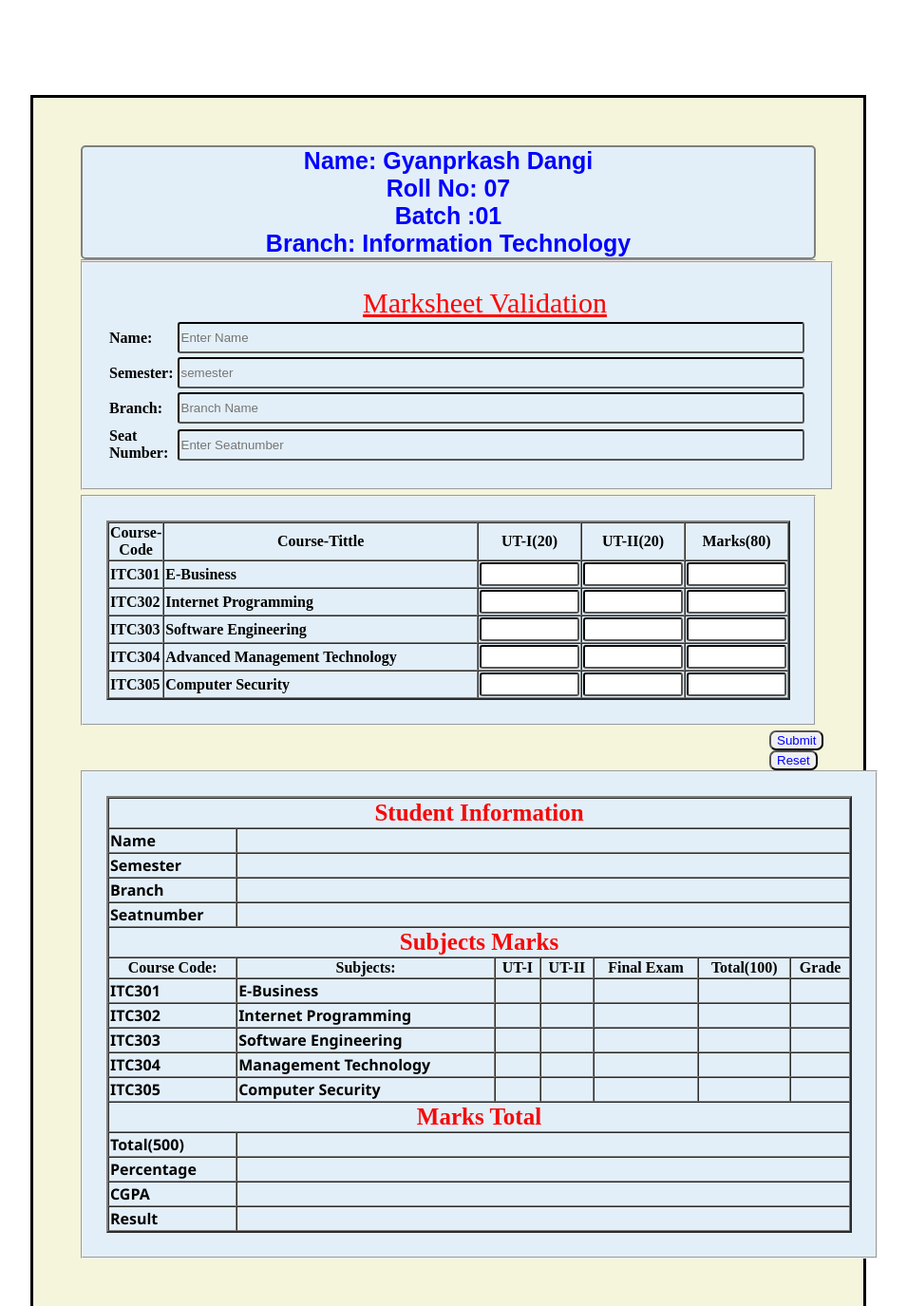
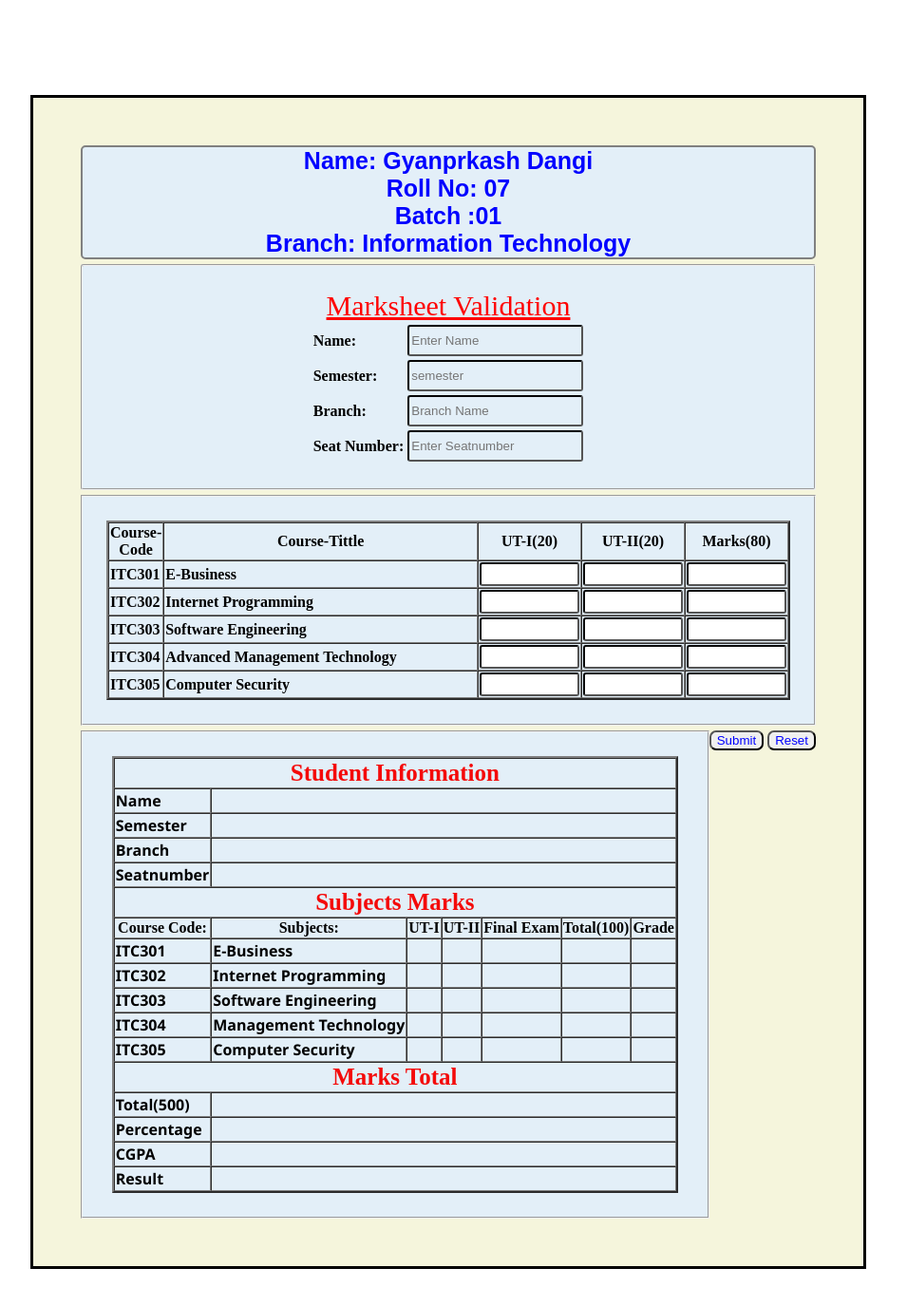
Before and after one commit to GyanDangi/Marks-Calculator-, a plain HTML site: page index.html in a window 1280 px wide. Shown: the top 1375 px of the page at 95% size, without its empty margins (168-1123 px from the left). Drawn offline with Linux system fonts and the light colour scheme.

Commit message:
remove width issue and fixed button position

```diff
--- a/index.html
+++ b/index.html
@@ -14,7 +14,7 @@
             <p><strong>Branch: Information Technology</strong></p>
 
         </div>
-        <hr>
+
         <div class="formhead">
             <form id="formhead1" action="" >
                 <fieldset class="feild1">
@@ -174,7 +174,7 @@
                         </tr>
                         <tr>
                             <td><strong>CGPA</strong></td>
-                            <td colspan="6"><font id="cgpa"></font></td>
+                            <td colspan="6"><font id="cgpa" maxlength="2"></font></td>
                         </tr>
                         <tr>
                             <td><strong>Result</strong></td>
--- a/style.css
+++ b/style.css
@@ -52,7 +52,8 @@ body .formhead{
 .feild1 #gradehead{
     color: red;
    font-size: 30px;
-   margin-left: 270px;
+   text-align: center;
+   /* margin-left: 270px; */
 
 }
 body .userinput{
@@ -61,14 +62,16 @@ body .userinput{
     height: 50;
 }
 .userinput input{
-    width: 660px;
+
     height: 33px;
     background-color: rgb(227, 239, 248);
 }
 .feild1{
+    margin-top: 5px;
     background-color: rgb(227, 239, 248);
     margin-bottom: 5px;
     padding: 25px;
+    border-radius: 3px;
 
 }
 .feild2{
@@ -84,7 +87,7 @@ body .userinput{
 }
 .feild3 .feild3table{
     /* margin-left: 100px; */
-    width: 785px;
+    /* width: 785px; */
     box-sizing: border-box;
 }
 
@@ -108,8 +111,9 @@ body .userinput{
 
 .btn{
     /* position: fixed; */
-    top: 990px;
-    margin-left: 725px;
+    /* top: 990px;
+    margin-left: 725px;  */
+    float: right;
      box-sizing: border-box;
 }
 .btn button{
```
